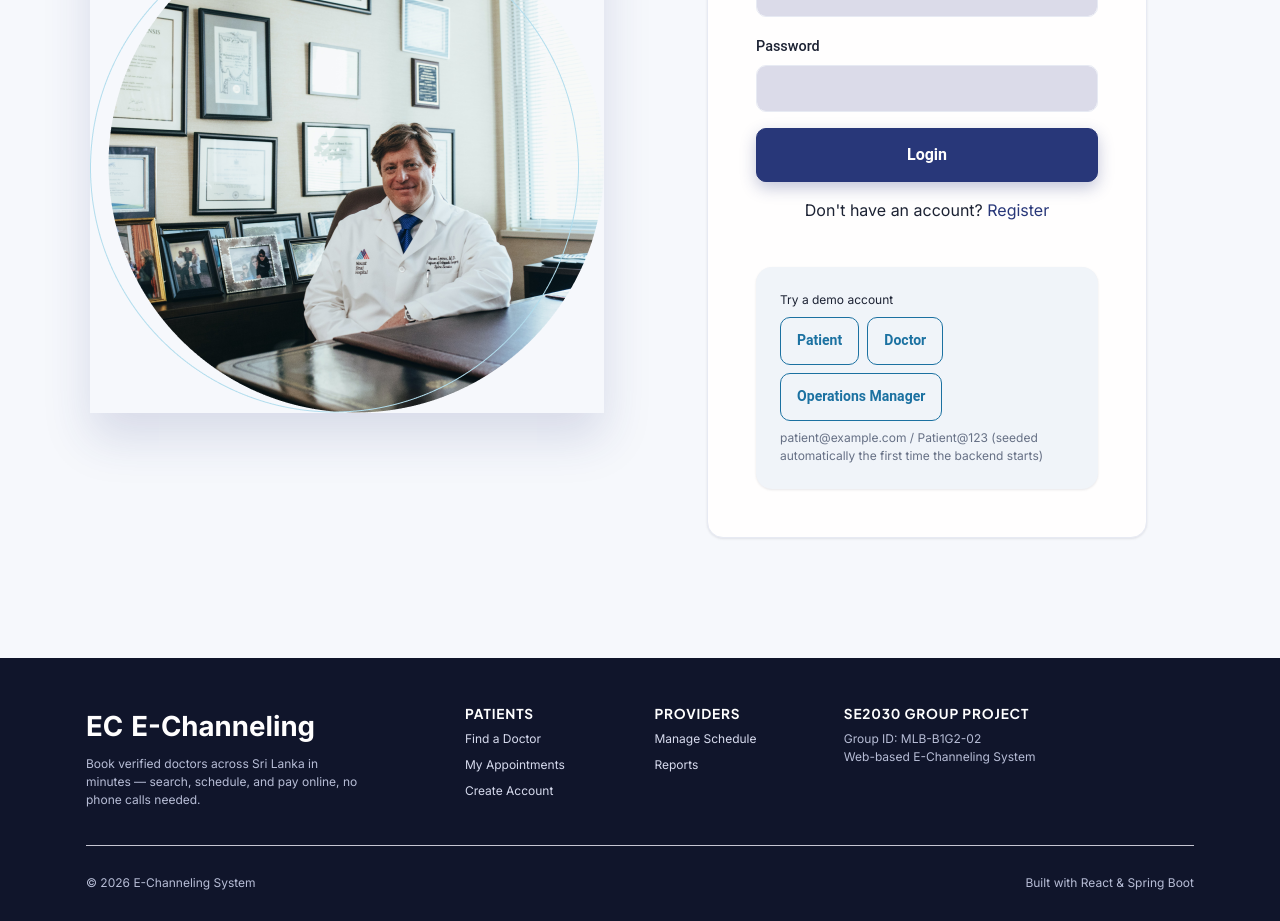
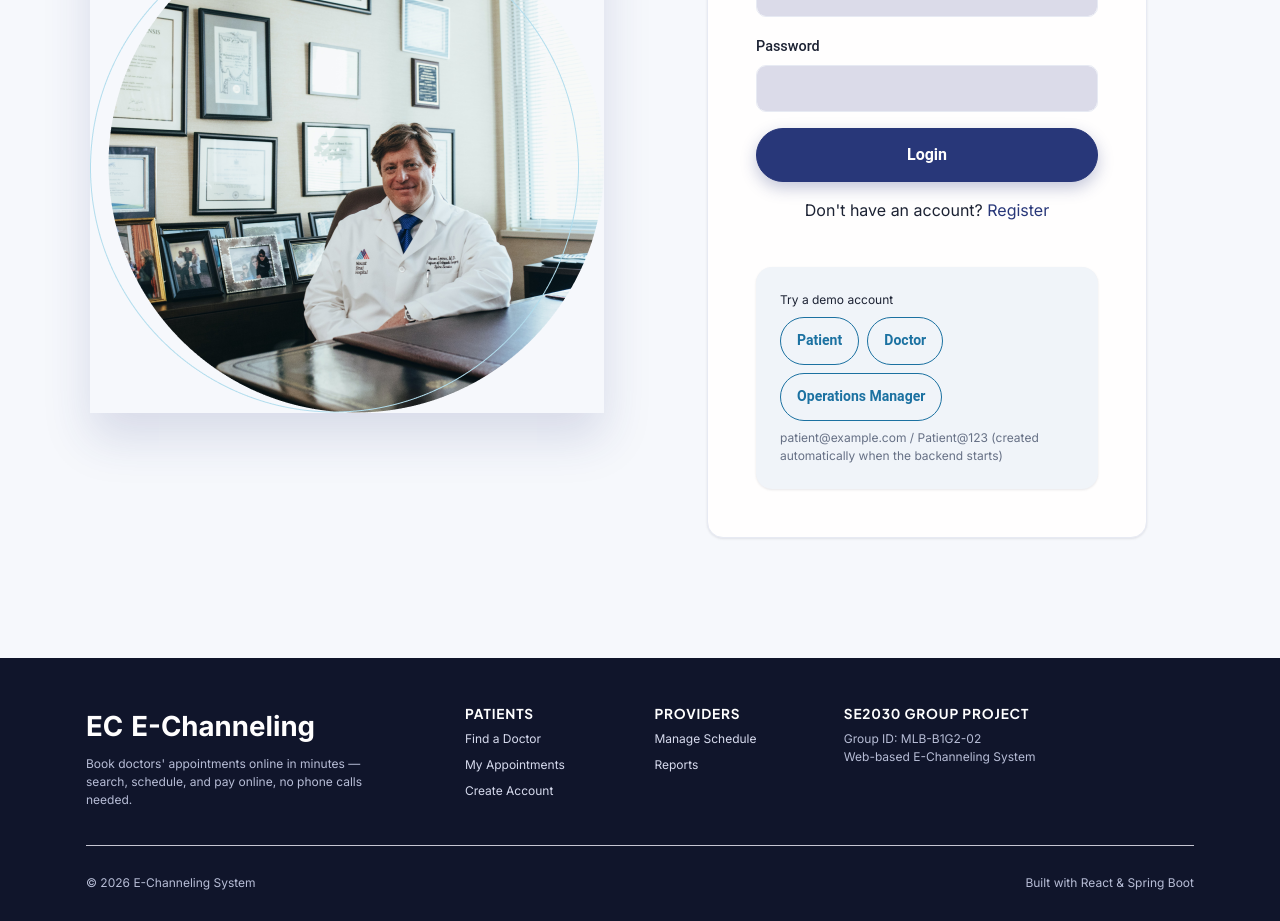
Before and after one commit to Chathu8616/e-channeling-system, a React (Vite) app in the folder echanneling-frontend/: page /login in a window 1280 px wide. Shown: the part 320-1241 px from the top of the page. Built offline with nearby package versions, Linux system fonts and the light colour scheme.

Commit message:
Fix inaccurate wording about seeding and unverified claims

```diff
--- a/echanneling-frontend/src/components/Footer.jsx
+++ b/echanneling-frontend/src/components/Footer.jsx
@@ -11,7 +11,7 @@ export default function Footer() {
               E-Channeling
             </span>
             <p className="small mb-0" style={{ maxWidth: 280 }}>
-              Book verified doctors across Sri Lanka in minutes — search, schedule, and pay
+              Book doctors' appointments online in minutes — search, schedule, and pay
               online, no phone calls needed.
             </p>
           </div>
--- a/echanneling-frontend/src/pages/auth/LoginPage.jsx
+++ b/echanneling-frontend/src/pages/auth/LoginPage.jsx
@@ -77,7 +77,7 @@ export default function LoginPage() {
 
             {error && <p className="text-danger">{error}</p>}
 
-            <button type="submit" className="btn btn-primary w-100" disabled={submitting}>
+            <button type="submit" className="btn btn-primary w-100 rounded-pill" disabled={submitting}>
               {submitting ? 'Logging in...' : 'Login'}
             </button>
 
@@ -92,15 +92,15 @@ export default function LoginPage() {
                   <button
                     key={account.email}
                     type="button"
-                    className="btn btn-sm btn-outline-secondary me-2 mb-2"
+                    className="btn btn-sm btn-outline-secondary rounded-pill me-2 mb-2"
                     onClick={() => fillDemoAccount(account)}
                   >
                     {account.label}
                   </button>
                 ))}
                 <p className="small text-muted mb-0">
-                  {DEMO_ACCOUNTS[0].email} / {DEMO_ACCOUNTS[0].password} (seeded automatically the
-                  first time the backend starts)
+                  {DEMO_ACCOUNTS[0].email} / {DEMO_ACCOUNTS[0].password} (created automatically
+                  when the backend starts)
                 </p>
               </div>
             </div>
```
Also changed, not shown: 1 other file (tests, documents, lock files or other folders).
